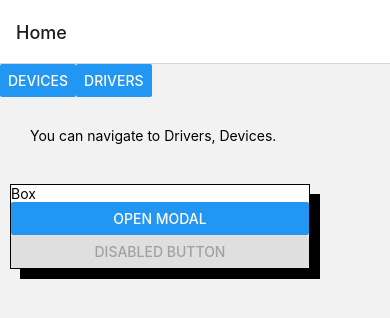
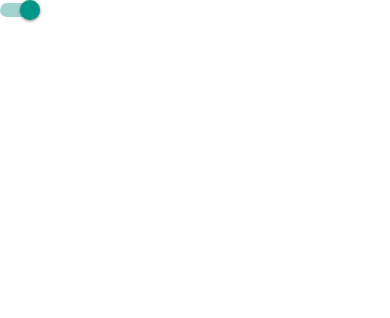
Before and after one commit to star123good/react-native-assignment, a React Native app: screen / in a window 390 px wide. Shown: the top 318 px of the page. Built offline with nearby package versions, Linux system fonts and the light colour scheme.

Commit message:
Install packages - @react-native-community/slider, react-native-a11y-slider

```diff
--- a/App.tsx
+++ b/App.tsx
@@ -1,8 +1,19 @@
 import React from 'react';
+import {ScrollView, Text, View, Modal, Button, Switch} from 'react-native';
 import Routes from './src/Routes';
 
 const App = () => {
-  return <Routes />;
+  const onThumbColor = '#ff0000';
+  const offThumbColor = '#00ff00';
+  const [value, onValueChange] = React.useState(true);
+  // return <Routes />;
+  return (<Switch
+    thumbColor={value ? onThumbColor : offThumbColor}
+    value={value}
+    onValueChange={(val: boolean) => {
+      onValueChange(val);
+    }}
+  />);
 };
 
 export default App;
--- a/package.json
+++ b/package.json
@@ -11,10 +11,12 @@
     "windows": "react-native run-windows"
   },
   "dependencies": {
+    "@react-native-community/slider": "^4.4.2",
     "@react-navigation/native": "^6.0.10",
     "@react-navigation/native-stack": "^6.6.2",
     "react": "17.0.2",
     "react-native": "0.68.0",
+    "react-native-a11y-slider": "^1.1.1",
     "react-native-safe-area-context": "^4.3.1",
     "react-native-screens": "^3.13.1",
     "react-native-windows": "0.68.6"
```
Also changed, not shown: 2 other files (tests, documents, lock files or other folders).
